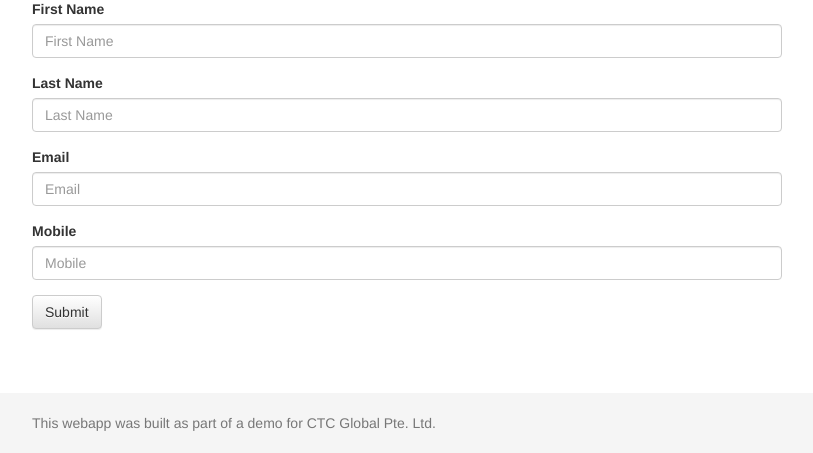
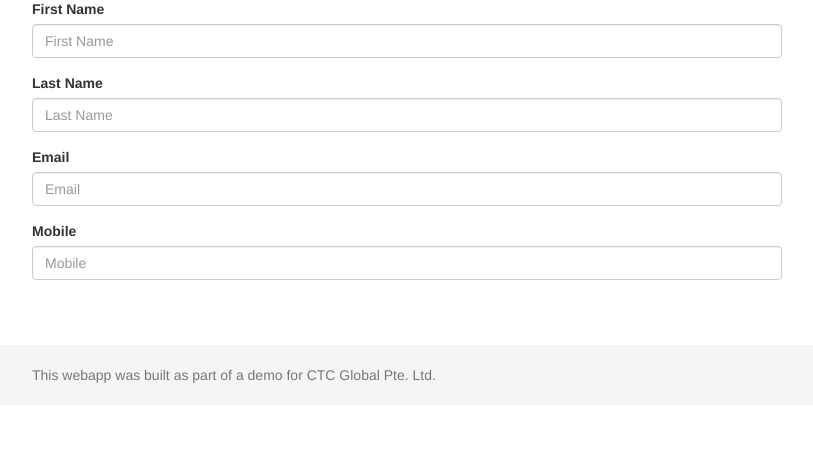
Before and after one commit to andrewctcsg/python-webform, a Flask app: page / in a window 1280 px wide. Shown: the part 388-841 px from the top of the page, without its empty margins (38-851 px from the left). After the commit the page ends 771 px from the top, so only its background shows below. Run offline with Flask 2, Linux system fonts and the light colour scheme; some libraries are stand-ins or nearby versions.

Commit message:
Update form.html

```diff
--- a/templates/form.html
+++ b/templates/form.html
@@ -32,7 +32,7 @@
 						<input type="number" class="form-control" id="mobile" placeholder="Mobile" name="mobile">
 					</div>
 
-					<button type="submit" class="btn btn-default">Submit</button>
+
 				</form>
 			</div>
 		</div>
```
